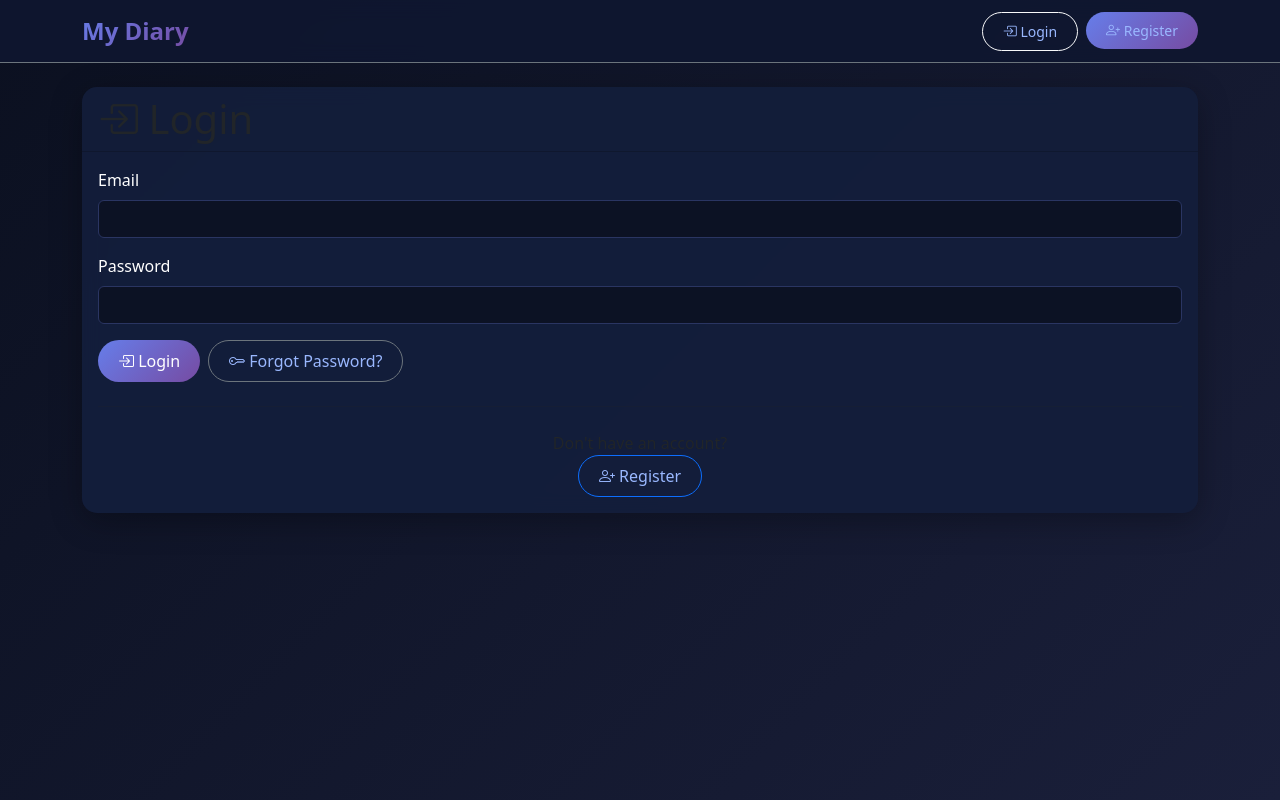
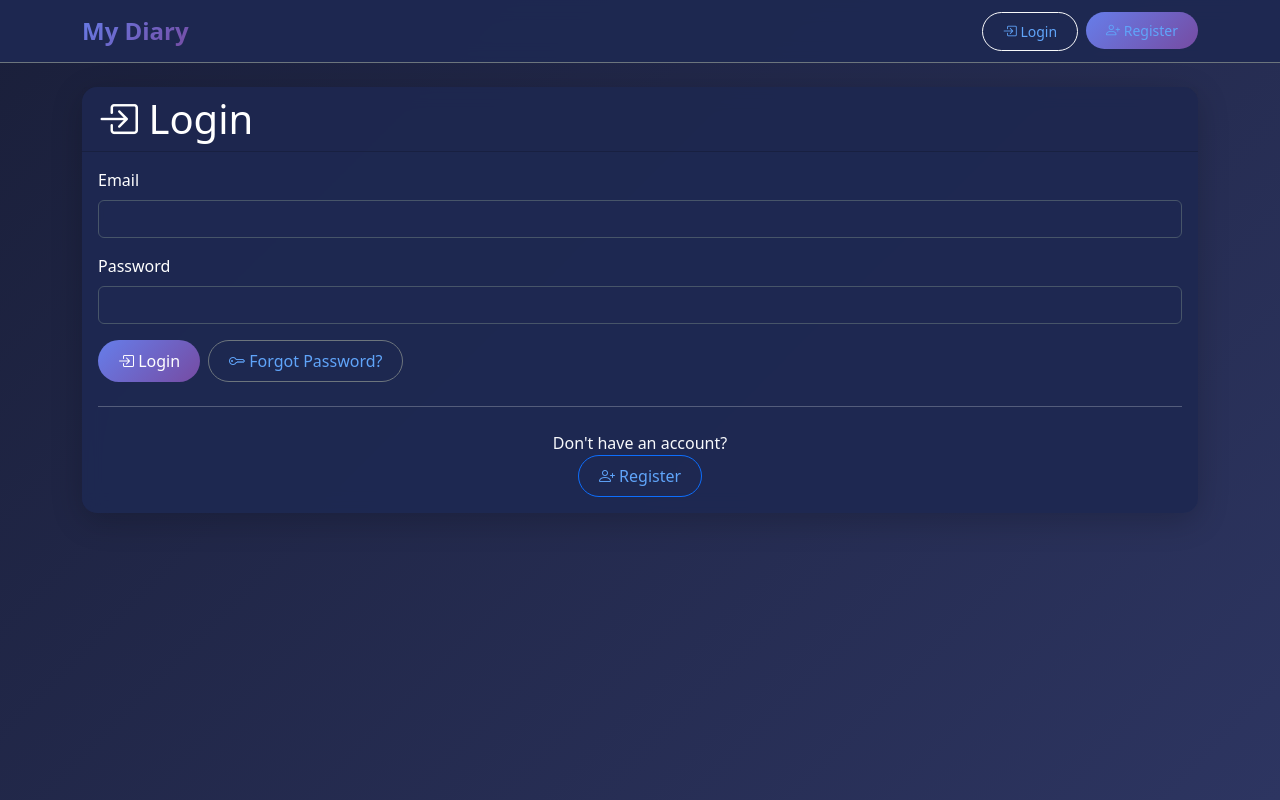
Before and after one commit to kevohmutwiri9-creator/My-Diary, a Flask app: page /auth/login in a window 1280 px wide. Run offline with Flask 3, Linux system fonts and the light colour scheme.

Commit message:
Improve theme contrast and fix settings page
- Lighten dark theme for better readability across all pages
- Improve text contrast for headings, paragraphs, and all elements
- Fix settings page error with entries count
- Ensure all text is clearly visible on dark backgrounds
- Maintain modern aesthetic while improving usability

```diff
--- a/app/templates/base.html
+++ b/app/templates/base.html
@@ -24,27 +24,27 @@
       }
 
       body.theme-dark {
-        background: linear-gradient(135deg, #0b1020 0%, #1a1f3a 100%);
-        color: #e6e8ef;
+        background: linear-gradient(135deg, #1a1f3a 0%, #2d3561 100%);
+        color: #f8fafc;
         min-height: 100vh;
       }
 
       body.theme-dark .card {
-        background: rgba(20, 30, 60, 0.95);
-        border-color: #2a3562;
+        background: rgba(30, 41, 82, 0.95);
+        border-color: #475569;
         backdrop-filter: blur(10px);
-        box-shadow: 0 8px 32px rgba(0, 0, 0, 0.3);
+        box-shadow: 0 8px 32px rgba(0, 0, 0, 0.2);
       }
 
       body.theme-dark .navbar {
-        background: rgba(15, 23, 48, 0.95) !important;
+        background: rgba(30, 41, 82, 0.95) !important;
         backdrop-filter: blur(10px);
       }
 
       body.theme-dark .form-control, body.theme-dark .form-select {
-        background: rgba(11, 16, 32, 0.8);
-        color: #e6e8ef;
-        border-color: #2a3562;
+        background: rgba(30, 41, 82, 0.8);
+        color: #f8fafc;
+        border-color: #475569;
       }
 
       body.theme-dark .form-control:focus, body.theme-dark .form-select:focus {
@@ -58,9 +58,22 @@
         margin-bottom: 8px;
       }
 
-      body.theme-dark a { color: #9ab8ff; }
+      body.theme-dark h1, body.theme-dark h2, body.theme-dark h3,
+      body.theme-dark h4, body.theme-dark h5, body.theme-dark h6 {
+        color: #ffffff !important;
+      }
+
+      body.theme-dark p, body.theme-dark span, body.theme-dark div {
+        color: #f8fafc !important;
+      }
+
+      body.theme-dark .text-muted {
+        color: #cbd5e1 !important;
+      }
+
+      body.theme-dark a { color: #60a5fa; }
       body.theme-dark .btn-primary { background: var(--primary-gradient); border: none; }
-      body.theme-dark .btn-secondary { background: #2a3562; border: none; }
+      body.theme-dark .btn-secondary { background: #475569; border: none; }
 
       .navbar-brand {
         font-weight: 700;
--- a/app/templates/settings.html
+++ b/app/templates/settings.html
@@ -44,7 +44,7 @@
     <div class="card-body">
       <p><strong>Email:</strong> {{ current_user.email }}</p>
       <p><strong>Member since:</strong> {{ current_user.created_at.strftime('%B %d, %Y') }}</p>
-      <p><strong>Total entries:</strong> {{ current_user.entries.count() }}</p>
+      <p><strong>Total entries:</strong> {{ current_user.entries|length }}</p>
     </div>
   </div>
 
```
